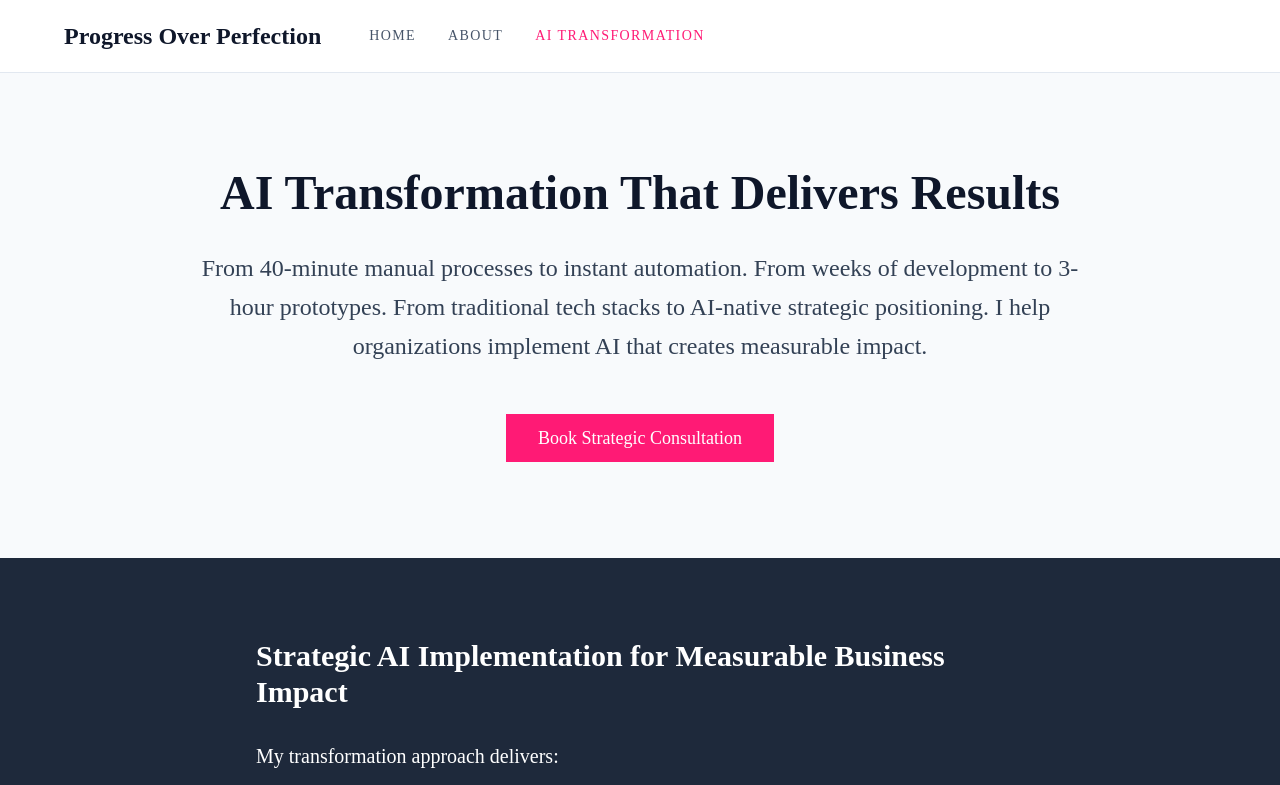
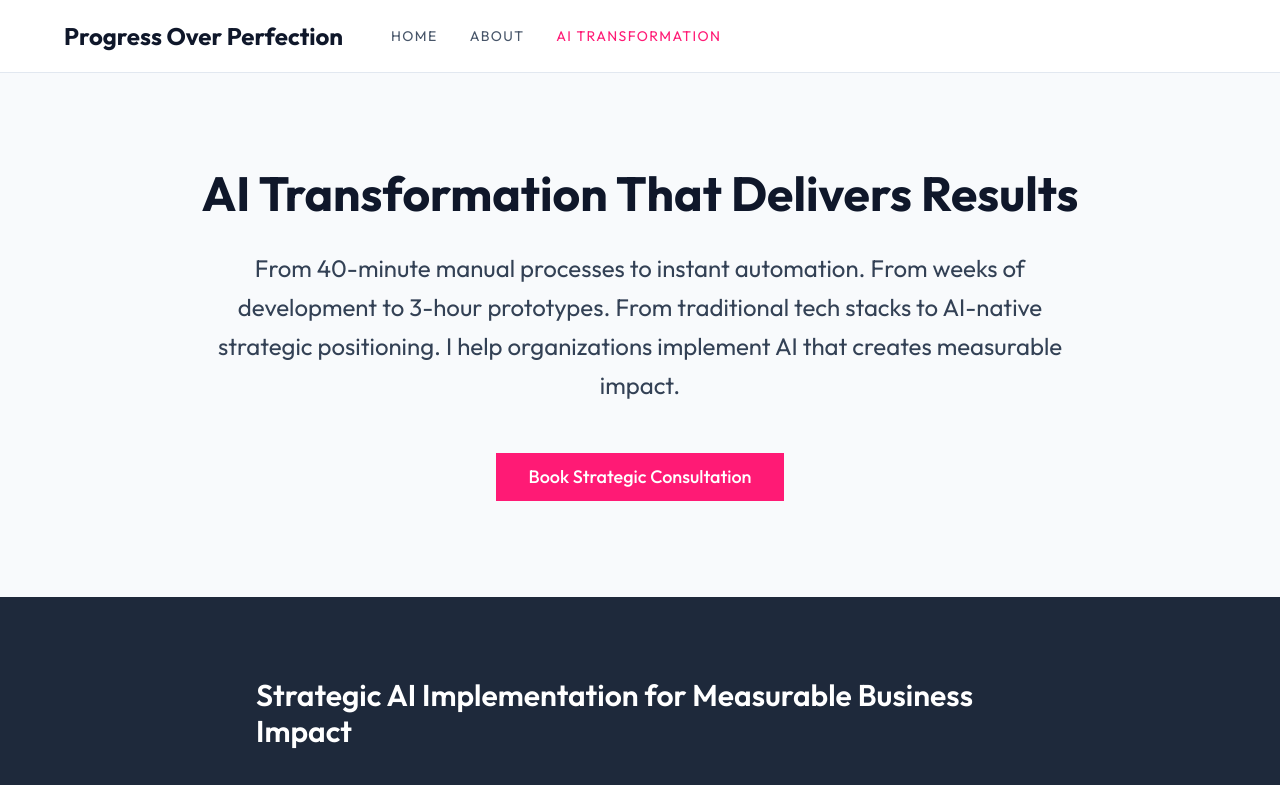
Before and after one commit to saadiq/the-ai-coach, a Next.js app: page / in a window 1280 px wide. Shown: the top 785 px of the page. Built offline with nearby package versions, Linux system fonts and the light colour scheme.

Commit message:
feat: switch to Outfit font for clean geometric typography
Replace Geist with Outfit - a modern geometric sans-serif
with excellent weight range (300-800) for bold typographic design.

```diff
--- a/src/app/layout.tsx
+++ b/src/app/layout.tsx
@@ -1,17 +1,13 @@
 import type { Metadata } from "next";
-import { Geist, Geist_Mono } from "next/font/google";
+import { Outfit } from "next/font/google";
 import "./globals.css";
 import Script from "next/script";
 import { SpeedInsights } from '@vercel/speed-insights/next';
 
-const geistSans = Geist({
-  variable: "--font-geist-sans",
+const outfit = Outfit({
+  variable: "--font-outfit",
   subsets: ["latin"],
-});
-
-const geistMono = Geist_Mono({
-  variable: "--font-geist-mono",
-  subsets: ["latin"],
+  weight: ["300", "400", "500", "600", "700", "800"],
 });
 
 export const metadata: Metadata = {
@@ -41,7 +37,7 @@
         </Script>
       </head>
       <body
-        className={`${geistSans.variable} ${geistMono.variable} antialiased`}
+        className={`${outfit.variable} font-sans antialiased`}
       >
         {children}
         <SpeedInsights />
```
